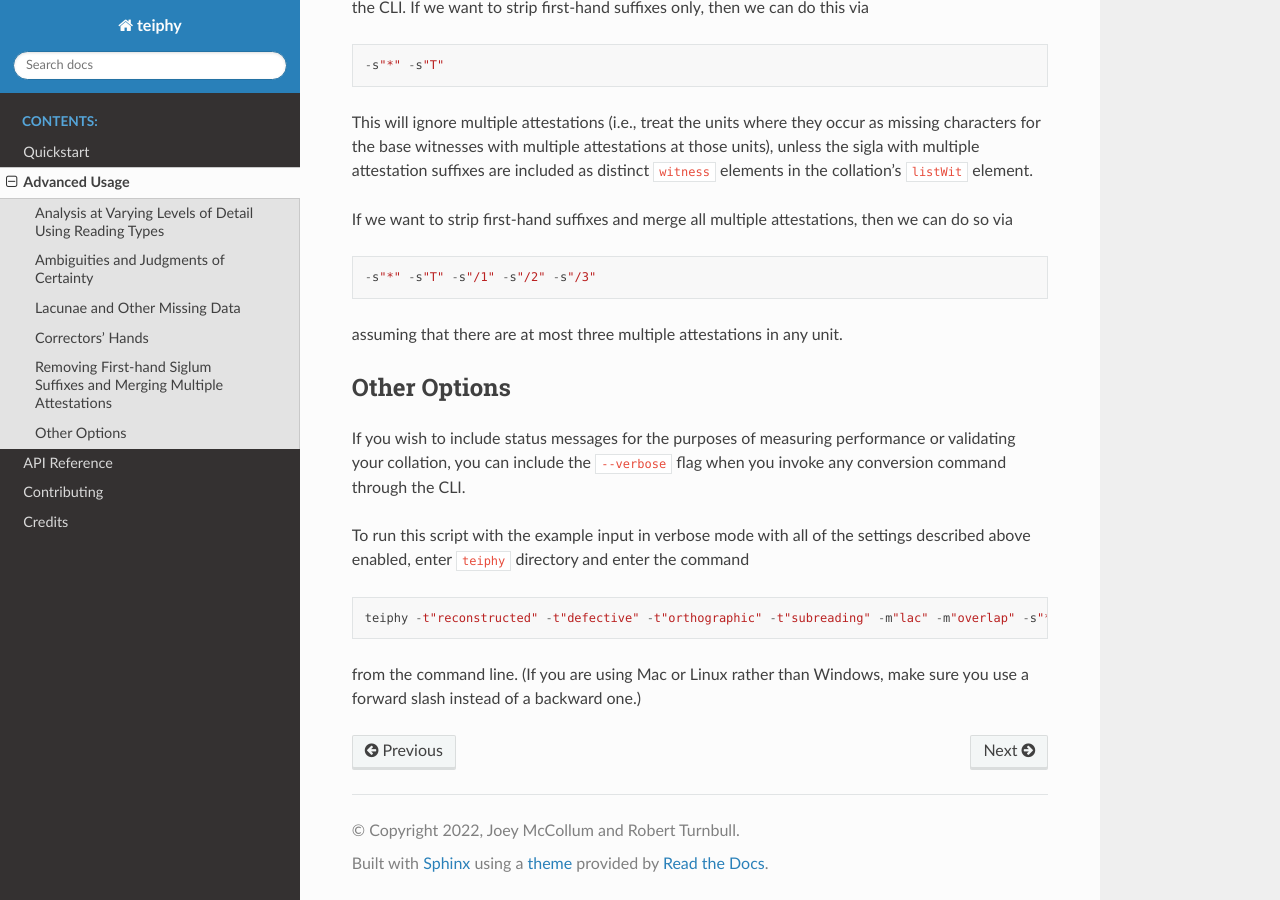
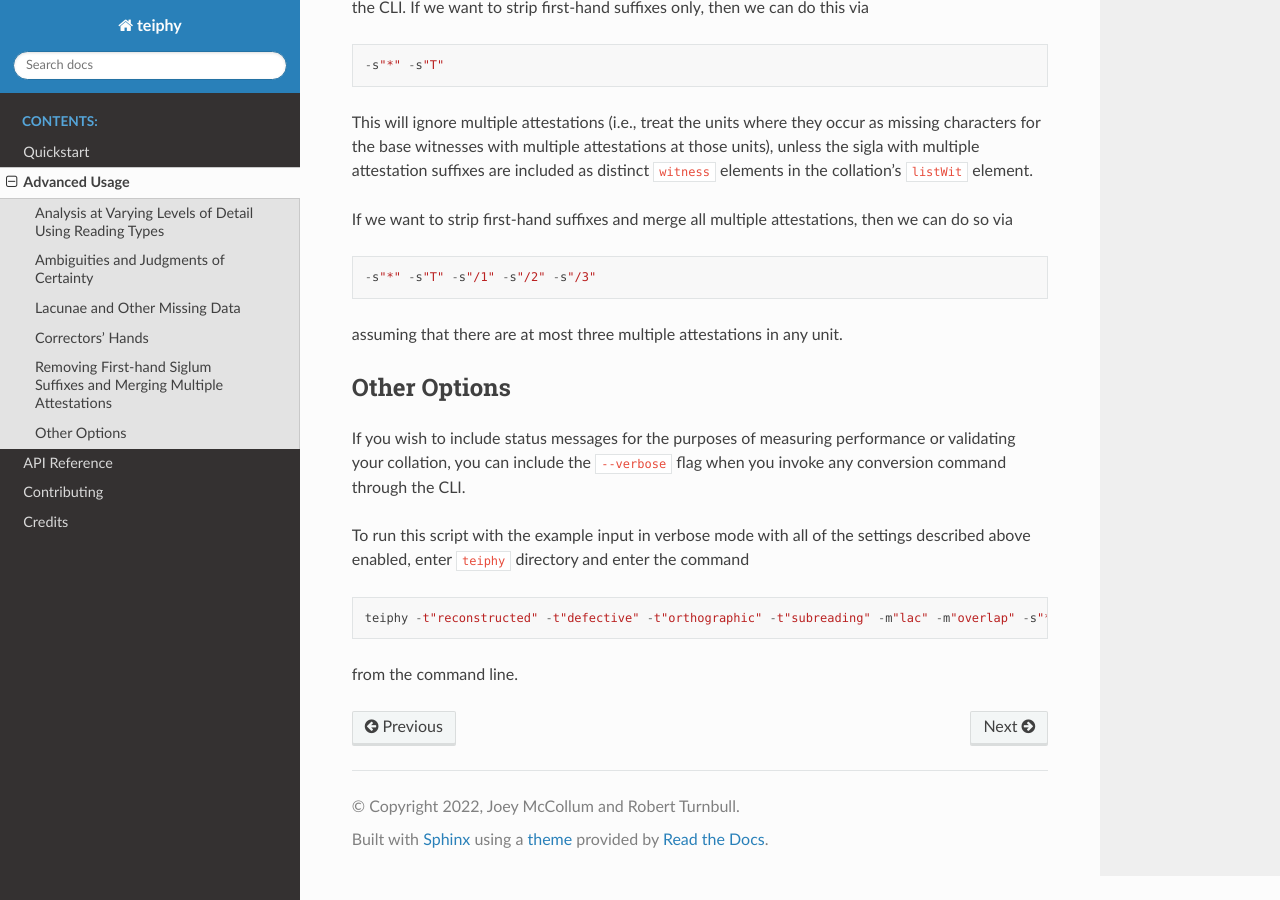
Before and after one commit to jjmccollum/teiphy, a Sphinx documentation site: the page built from docs/advanced.rst, in a window 1280 px wide and 900 px high, scrolled down 6175 px. Built offline with Sphinx 7.4.7 and the Read the Docs theme 2.0.0, drawn with Linux system fonts in a browser that asks for light colours.

Commit message:
:abc: removing redundant line

```diff
--- a/docs/advanced.rst
+++ b/docs/advanced.rst
@@ -379,4 +379,3 @@ enter the command
    teiphy -t"reconstructed" -t"defective" -t"orthographic" -t"subreading" -m"lac" -m"overlap" -s"*" -s"T" -s"/1" -s"/2" -s"/3" --fill-correctors --verbose example\ubs_ephesians.xml ubs_ephesians.nxs
 
 from the command line.
-(If you are using Mac or Linux rather than Windows, make sure you use a forward slash instead of a backward one.)
```
